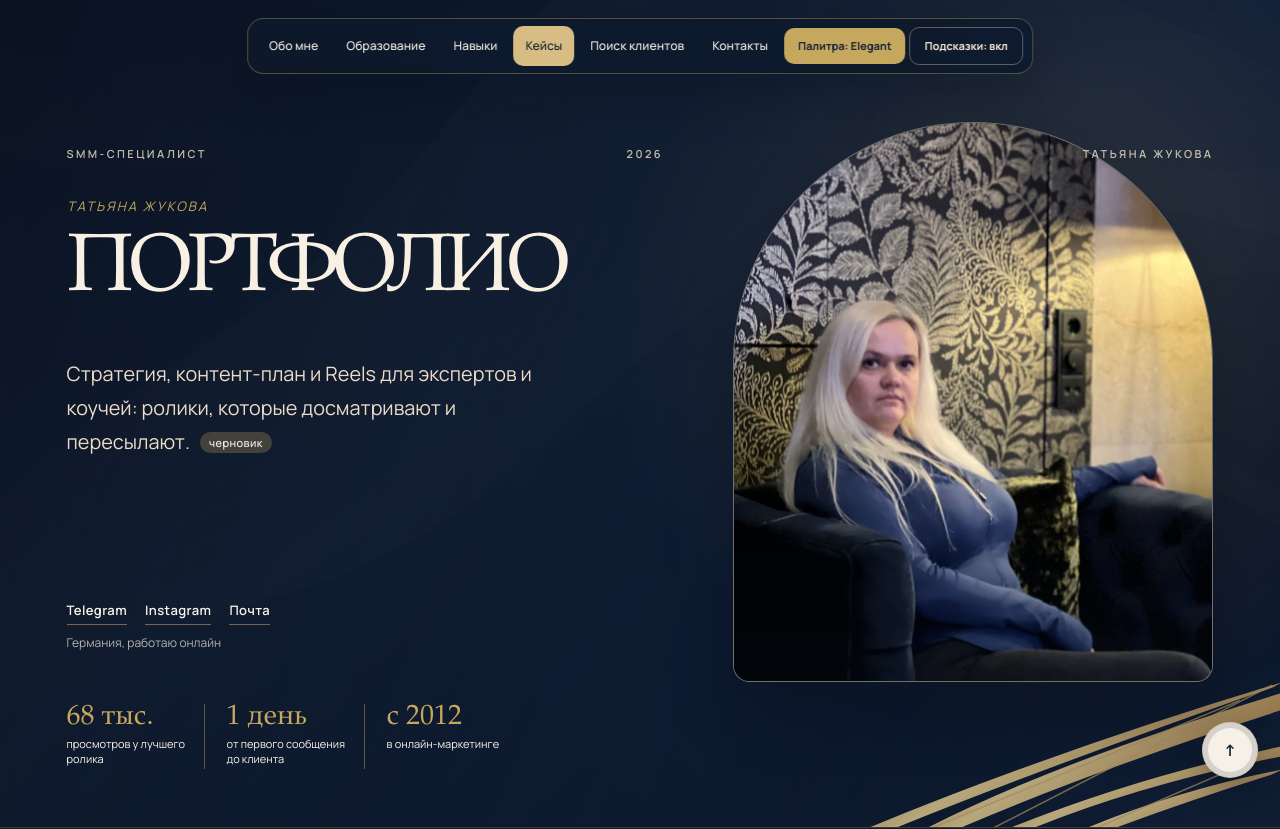
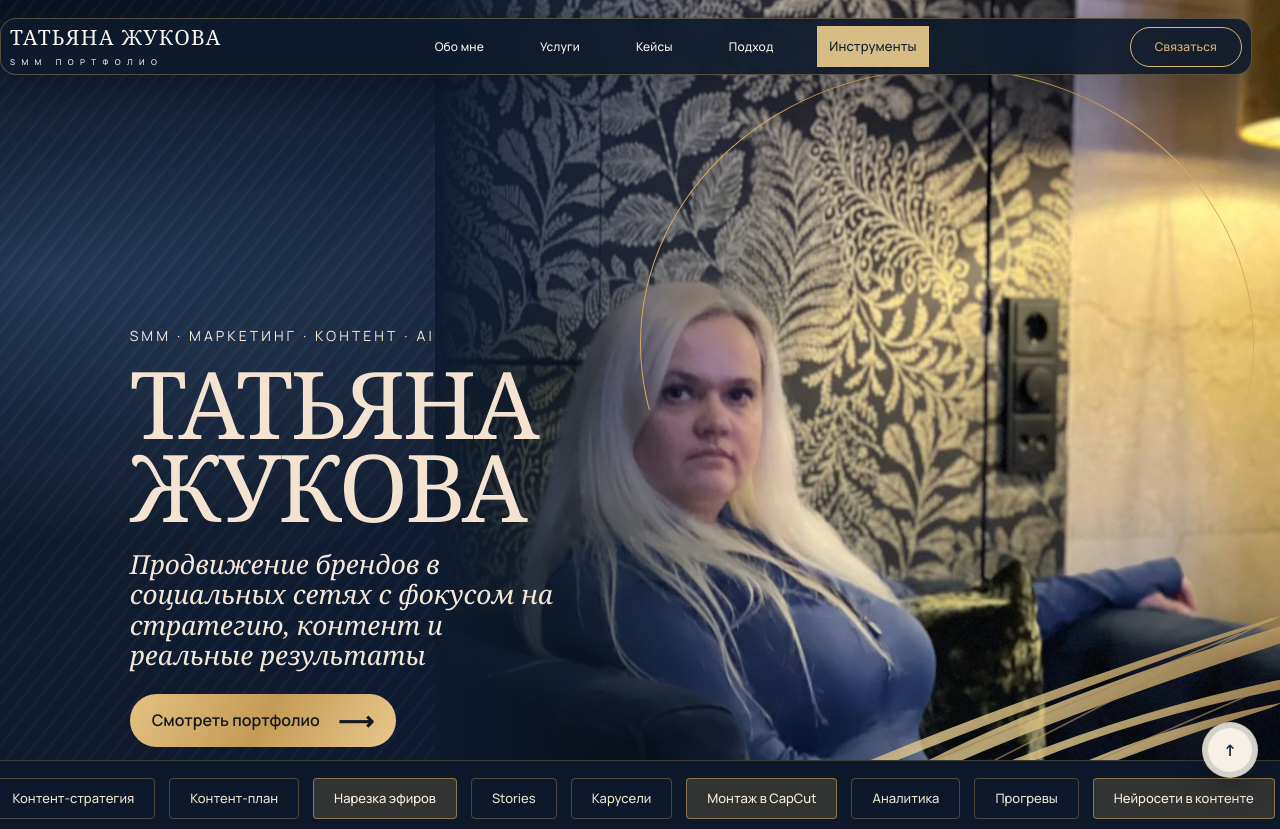
Before and after one commit to zhukovatatyana001/smm-portfolio, a plain HTML site: page index.html in a window 1280 px wide. Shown: the top 829 px of the page. Drawn offline with Linux system fonts and the light colour scheme; animation ran at ten frames a second.

Commit message:
Apply navy silk editorial redesign to review branch; preserve diploma sections

```diff
--- a/index.html
+++ b/index.html
@@ -160,43 +160,80 @@
     .js .word span,.js .whose{animation:none;opacity:1;transform:none}
     .js .rv{opacity:1;filter:none;transform:none;transition:none}
   }
+
+/* ===== Navy editorial redesign: 26 November 2026, review branch ===== */
+:root,[data-theme="elegant"]{--bg:#eee0d0;--dark:#0d1a2d;--ink:#171b25;--on-dark:#f5eadc;--accent:#d5aa62;--card:#f5e9dc}
+body{font-family:"Manrope",Arial,sans-serif;background:#eee0d0;font-size:15px}
+.panel{padding:clamp(42px,5.3vw,82px) clamp(22px,4.2vw,66px)}
+.panel.light{background:linear-gradient(124deg,#f4e9dd,#dfcbb8 75%,#f4e7dc)}
+.panel.dark{background:radial-gradient(ellipse at 72% 35%,#223450 0,transparent 45%),repeating-linear-gradient(123deg,rgba(200,222,250,.028) 0px,rgba(200,222,250,0) 3px,rgba(0,0,0,.12) 8px,transparent 15px),#0d1a2d}
+.panel.accent{background:linear-gradient(125deg,#eadbcb,#e9d8c5);color:#142037}
+.in-wrap{max-width:1350px}
+.nav{position:absolute;top:0;left:0;transform:none;z-index:30;width:100%;max-width:none;border-radius:0;background:linear-gradient(90deg,rgba(9,20,36,.85),rgba(9,20,36,.25));box-shadow:none;backdrop-filter:none;padding:16px clamp(20px,5vw,72px);display:flex;justify-content:space-between;gap:20px;color:#f6e8d8}
+.nav a,.nav a:hover,.nav a.on{background:none;color:#f6e8d8;border-radius:0;font-size:13px;font-weight:500}
+.nav .brand-name{font-family:Georgia,serif;font-size:21px;letter-spacing:.06em;line-height:1.1;min-width:210px;padding:0}
+.brand-name small{display:block;font:500 8px "Manrope",sans-serif;letter-spacing:.3em;margin-top:7px}
+.nav-links{display:flex;gap:clamp(8px,2.5vw,35px);align-items:center}
+.nav-links a{padding:4px 0}
+.nav-links a:hover{color:var(--accent);text-decoration:underline}
+.nav .nav-contact{border:1px solid #dbb574;color:#dbb574;border-radius:50px;padding:9px 24px;white-space:nowrap}
+.nav .utility{display:none}
+.hero{height:min(750px,100svh);min-height:560px;padding:0;display:block;position:relative;overflow:hidden;background:radial-gradient(circle at 80% 35%,#26334a,#0a1424 70%)}
+.hero:before{content:"";position:absolute;inset:0;z-index:0;background:repeating-linear-gradient(129deg,rgba(210,232,255,.03) 0 2px,rgba(0,0,0,.12) 4px,transparent 13px),radial-gradient(ellipse at 3% 36%,rgba(85,125,175,.32),transparent 39%);mix-blend-mode:screen}
+.hero-photo{position:absolute;right:0;top:0;width:66%;height:100%;overflow:hidden;background:linear-gradient(130deg,#1e3049,#c2a088)}
+.hero-photo:after{content:"";position:absolute;inset:0;background:linear-gradient(90deg,#0d1a2d 0%,rgba(13,26,45,.7) 12%,transparent 45%),linear-gradient(0deg,rgba(13,26,45,.25),transparent 35%)}
+.hero-photo img{width:100%;height:100%;object-fit:cover;object-position:center 25%}
+.hero-arc{position:absolute;top:9%;right:2%;width:48vw;height:43vw;max-width:650px;max-height:590px;border:1.6px solid #d7aa60;border-radius:50%;z-index:3;pointer-events:none;clip-path:inset(0 0 38% 0)}
+.hero-content{position:relative;z-index:5;padding:clamp(126px,14vw,182px) 5.5% 70px;width:min(49%,680px);color:#f4e7d8}
+.hero-eyebrow{font-size:clamp(10px,1.1vw,14px);letter-spacing:.22em;margin-bottom:15px}
+.hero h1{font:400 clamp(65px,7.3vw,118px)/.88 Georgia,"Times New Roman",serif;letter-spacing:-.03em;color:#f4e3d0}
+.hero-content p{font:italic clamp(18px,2.05vw,28px)/1.16 Georgia,serif;max-width:490px;margin-top:22px}
+.hero-action{display:inline-flex;justify-content:space-between;align-items:center;gap:18px;background:linear-gradient(120deg,#e4c283,#c49b55,#e9c78c);color:#151820;border-radius:100px;padding:13px 22px;text-decoration:none;font-weight:600;margin-top:24px;min-width:245px}
+.hero-action span{font-size:25px;line-height:1}
+.ticker{padding:11px 0;background:#101e31}
+.bar{margin-bottom:16px;font-size:11px}
+.giant{font-family:Georgia,serif;font-size:clamp(40px,6.2vw,90px);font-weight:400;text-transform:uppercase;letter-spacing:-.035em;line-height:1.02}
+.giant .script{font-size:.48em}
+.body{margin-top:24px}
+.card{padding:18px;border-radius:14px}
+.card h3{font-family:Georgia,serif;font-size:clamp(22px,2.2vw,31px);font-weight:400;text-transform:none}
+.panel .task{margin-top:12px;line-height:1.45}
+.panel .slot{border-radius:14px}
+#about{border-radius:0;background:linear-gradient(120deg,#eedfce,#ddcab8)}
+#education,#skills,#case1,#s4,#s5,#s6,#s7,#s8,#s9,#s10,#s11,#s12,#s13,#case2,#clients{scroll-margin-top:10px}
+#about .in-wrap,#skills .in-wrap{max-width:1250px}
+#contacts{background:linear-gradient(145deg,#e9d6c1,#f3e6d9);position:relative}
+#contacts:after{content:"";position:absolute;right:-10%;bottom:-27%;width:57%;height:130%;border-top:4px solid #bb8b44;border-radius:65% 0 0 0;transform:rotate(-12deg);pointer-events:none}
+.panel.dark .card{background:rgba(15,29,47,.5);border:1px solid rgba(218,176,113,.45)}
+@media(min-width:1100px){#about,#education,#skills{padding-top:40px;padding-bottom:40px}.panel .g3{gap:12px}.panel .grid .card{min-width:0}}
+@media(max-width:900px){.nav{padding:14px 20px}.nav-links{gap:12px}.nav-links a{font-size:11px}.nav .brand-name{min-width:170px;font-size:17px}.hero-content{width:57%;padding-top:150px}.hero-photo{width:70%}.hero h1{font-size:clamp(55px,8vw,83px)}}
+@media(max-width:640px){.nav{position:absolute;flex-wrap:wrap;padding:13px 18px;gap:10px}.nav .brand-name{min-width:unset;font-size:17px}.nav-links{order:3;width:100%;overflow-x:auto;justify-content:space-between;gap:12px}.nav-links a{white-space:nowrap;font-size:11px}.nav .nav-contact{font-size:11px;padding:7px 12px}.hero{height:auto;min-height:780px}.hero-photo{width:100%;height:71%;top:15%;opacity:.9}.hero-photo:after{background:linear-gradient(180deg,#0d1a2d 1%,rgba(13,26,45,.35) 28%,transparent 55%,#0d1a2d 100%),linear-gradient(90deg,rgba(13,26,45,.35),transparent)}.hero-content{width:100%;padding:150px 7% 30px;min-height:780px;display:flex;flex-direction:column;align-items:flex-start}.hero h1{font-size:clamp(61px,15vw,92px)}.hero-content p{font-size:20px;max-width:330px;margin-top:auto;text-shadow:0 2px 18px #0d1a2d}.hero-action{margin-top:20px}.hero-arc{width:90vw;height:90vw;top:19%;right:-16%}.panel{padding:42px 20px}.giant{font-size:clamp(43px,11vw,70px)}.g3,.g4,.g5{grid-template-columns:repeat(2,minmax(0,1fr))}.bar{font-size:10px}.panel .body{margin-top:18px}.panel .card{padding:14px}#contacts:after{opacity:.4}}
+@media(max-width:420px){.hero h1{font-size:57px}.g2,.g3,.g4,.g5{grid-template-columns:1fr}.hero{min-height:720px}.hero-content{min-height:720px}.hero-photo{height:70%}}
+
 </style>
 <link rel="stylesheet" href="navy-editorial.css">
 </head>
 <body>
 
 <nav class="nav" aria-label="Разделы">
-  <a href="#about">Обо мне</a>
-  <a href="#education">Образование</a>
-  <a href="#skills">Навыки</a>
-  <a href="#case1">Кейсы</a>
-  <a href="#clients">Поиск клиентов</a>
-  <a href="#contacts">Контакты</a>
-  <button id="pal" type="button">Палитра: Elegant</button>
-  <button id="toggle" class="ghost" type="button" aria-pressed="true">Подсказки: вкл</button>
+  <a class="brand-name" href="#top">ТАТЬЯНА ЖУКОВА <small>S M M &nbsp; П О Р Т Ф О Л И О</small></a>
+  <div class="nav-links"><a href="#about">Обо мне</a><a href="#services">Услуги</a><a href="#case1">Кейсы</a><a href="#approach">Подход</a><a href="#skills">Инструменты</a></div>
+  <a class="nav-contact" href="#contacts">Связаться</a>
+  <button id="pal" class="utility" type="button">Палитра: Elegant</button>
+  <button id="toggle" class="utility" type="button" aria-pressed="true">Подсказки: вкл</button>
 </nav>
 
 <main id="top">
 
 <!-- ПЕРВЫЙ ЭКРАН -->
-<header class="panel light hero">
-  <div class="in-wrap">
-    <div class="hero-top"><span>SMM-специалист</span><span>2026</span><span>Татьяна Жукова</span></div>
-    <div class="word cond" id="word" aria-label="Портфолио">
-      <em class="script whose">Татьяна Жукова</em>
-      <span style="--i:0">П</span><span style="--i:1">О</span><span style="--i:2">Р</span><span style="--i:3">Т</span><span style="--i:4">Ф</span><span style="--i:5">О</span><span style="--i:6">Л</span><span style="--i:7">И</span><span style="--i:8">О</span>
-    </div>
-    <div class="stage">
-      <p class="hero-l rv draft">Стратегия, контент-план и Reels для экспертов и коучей: ролики, которые досматривают и пересылают.</p>
-      <div class="me slot" style="outline-offset:-6px"><img src="assets/tatiana-portrait-original.jpg" alt="Татьяна Жукова — исходная фотография из личного архива" loading="eager" fetchpriority="high"><p class="hint" style="text-align:center"><b>Сюда</b>твоё фото в полный рост или по пояс, без фона (PNG). Голова перекроет буквы, как на твоих примерах</p></div>
-      <div class="hero-r rv" style="--d:2">
-        <a href="#">Telegram</a><a href="#">Instagram</a><a href="#">Почта</a>
-        <span style="opacity:.7">Германия, работаю онлайн</span>
-      </div>
-      <div class="chip c1"><b>68 тыс.</b>просмотров у лучшего ролика</div>
-      <div class="chip c2"><b>1 день</b>от первого сообщения до клиента</div>
-      <div class="chip c3"><b>с 2012</b>в онлайн-маркетинге</div>
-    </div>
+<header class="panel dark hero">
+  <div class="hero-arc" aria-hidden="true"></div>
+  <div class="hero-photo" role="img" aria-label="Портрет Татьяны Жуковой"><img src="assets/tatiana-portrait-original.jpg" alt="Татьяна Жукова"></div>
+  <div class="hero-content">
+    <div class="hero-eyebrow">SMM · МАРКЕТИНГ · КОНТЕНТ · AI</div>
+    <h1>ТАТЬЯНА<br>ЖУКОВА</h1>
+    <p>Продвижение брендов в социальных сетях с фокусом на стратегию, контент и реальные результаты</p>
+    <a class="hero-action" href="#case1">Смотреть портфолио <span>⟶</span></a>
   </div>
 </header>
 
```
